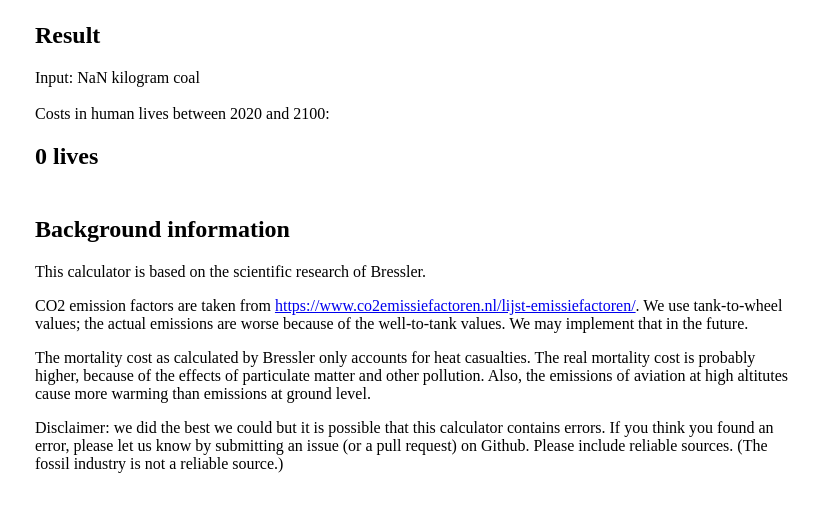
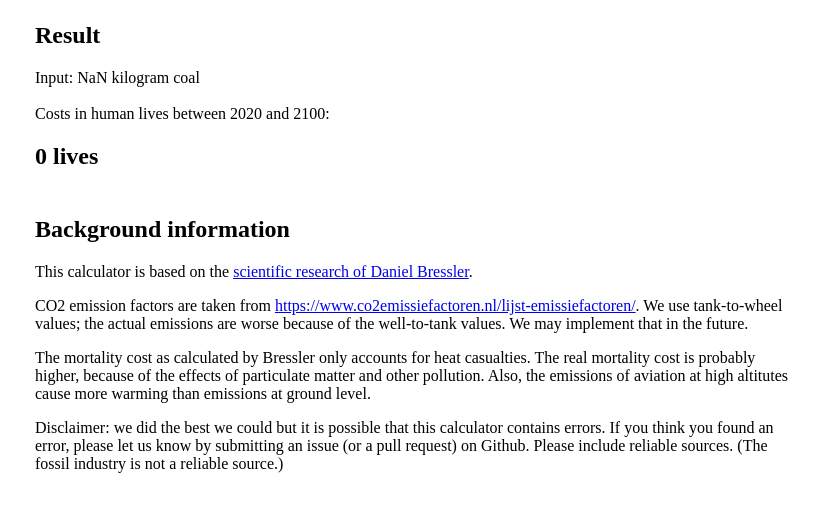
Before and after one commit to FossielvrijNL/carboncalculator, a plain HTML site: page index.html in a window 1280 px wide. Shown: the part 112-624 px from the top of the page, without its empty margins (224-1043 px from the left). Drawn offline with Linux system fonts and the light colour scheme.

Commit message:
Adding link to Bressler's paper

```diff
--- a/index.html
+++ b/index.html
@@ -44,7 +44,8 @@
                 <tr>
                     <td colspan="2">
                         <h2>Background information</h2>
-                        <p>This calculator is based on the scientific research of Bressler.</p>
+                        <p>This calculator is based on the
+                            <a href="https://www.nature.com/articles/s41467-021-24487-w">scientific research of Daniel Bressler</a>.</p>
                         <p>CO2 emission factors are taken from
                             <a href="https://www.co2emissiefactoren.nl/lijst-emissiefactoren/">https://www.co2emissiefactoren.nl/lijst-emissiefactoren/</a>.
                             We use tank-to-wheel values; the actual emissions are worse because of the
```
